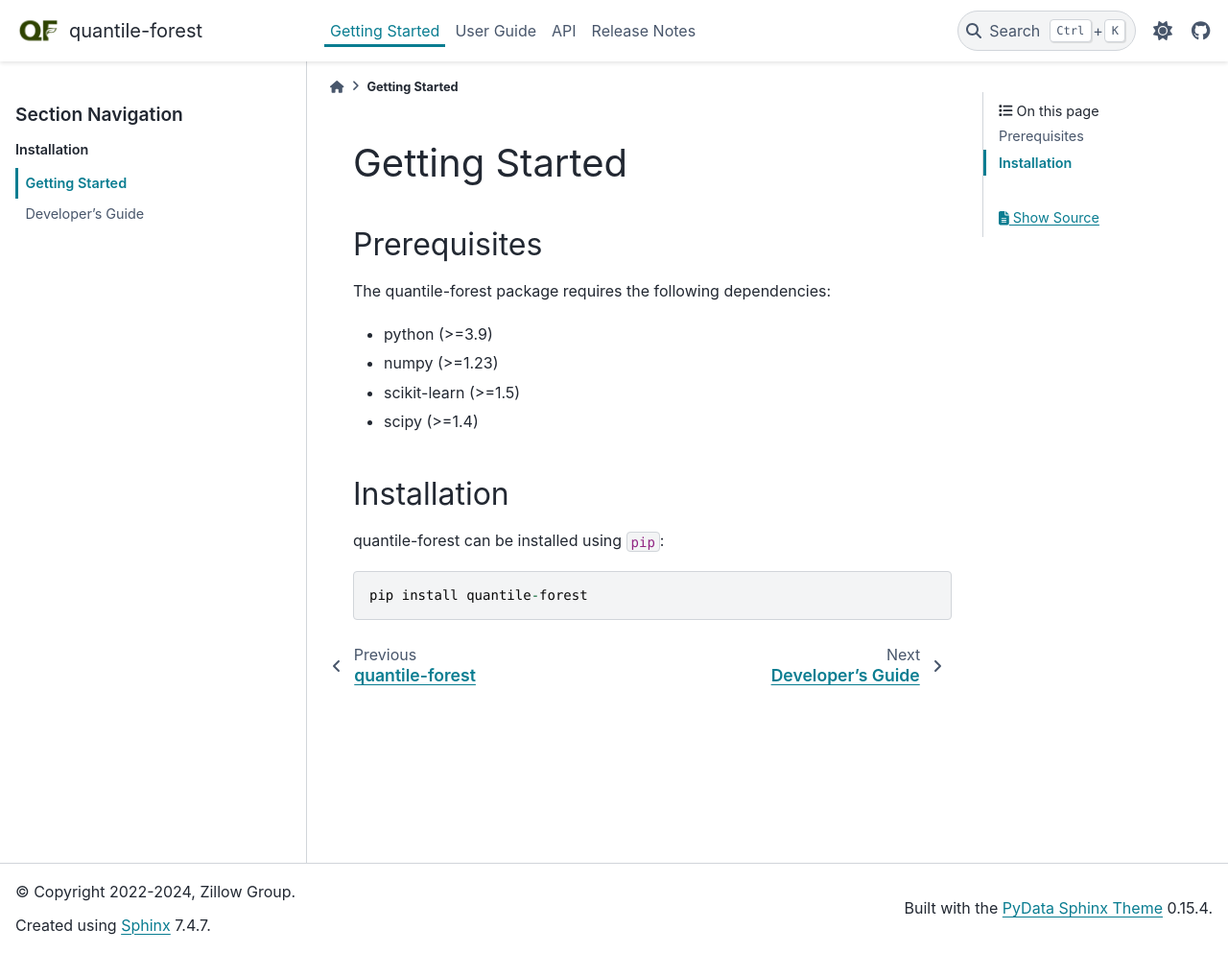
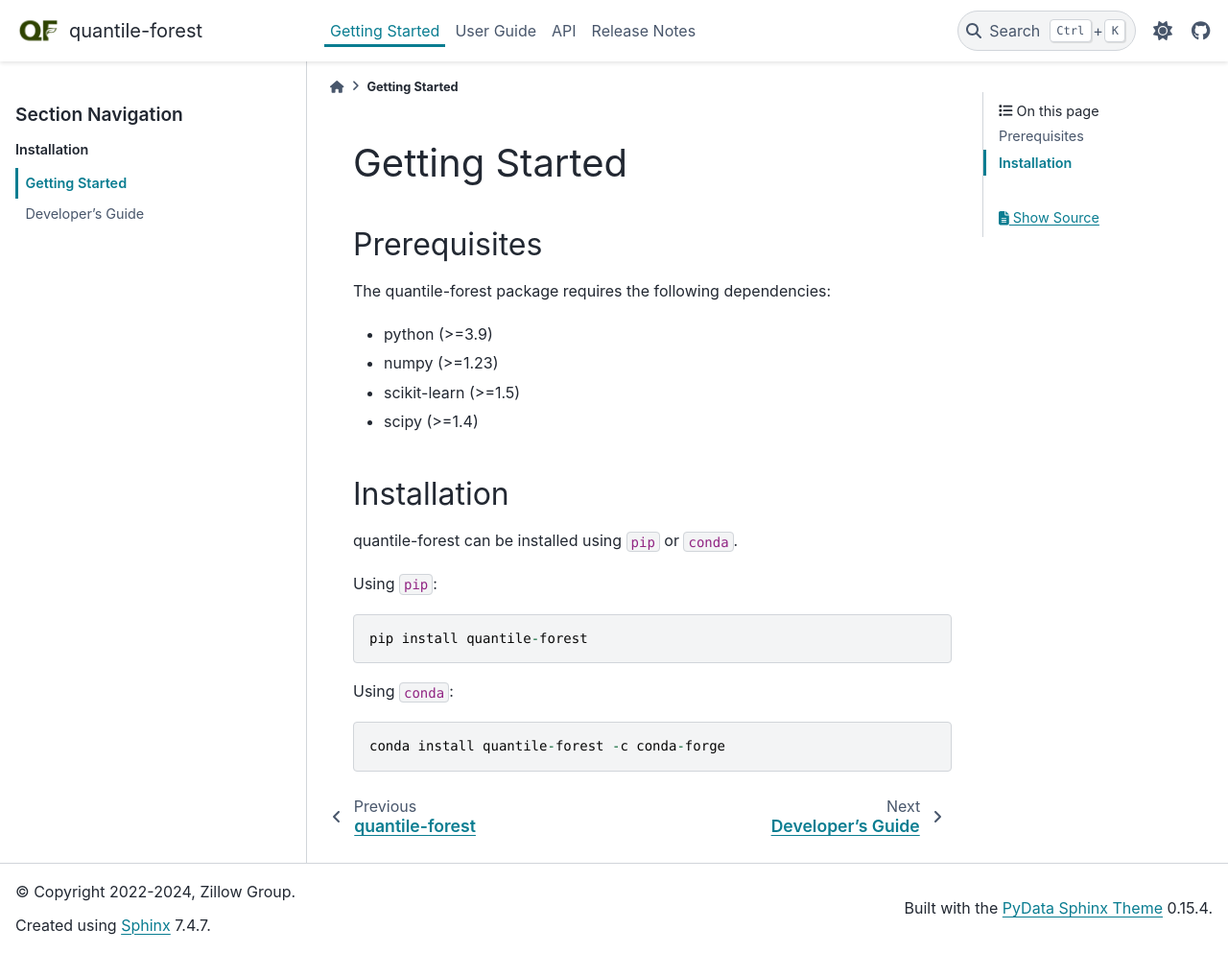
Before and after one commit to zillow/quantile-forest, a Sphinx documentation site: the page built from docs/getting_started/installation.rst, in a window 1280 px wide and 993 px high. Shown: the whole window at 96% size. Built offline with Sphinx 7.4.7 and the PyData theme 0.15.4, drawn with Linux system fonts in a browser that asks for light colours; pages that are not in the unit, such as notebooks, are missing from menus; the version number could not be read and is left out.

Commit message:
Add conda to docs

```diff
--- a/docs/getting_started/installation.rst
+++ b/docs/getting_started/installation.rst
@@ -16,9 +16,15 @@ The quantile-forest package requires the following dependencies:
 Installation
 ~~~~~~~~~~~~
 
-quantile-forest can be installed using `pip`::
+quantile-forest can be installed using `pip` or `conda`.
+
+Using `pip`::
 
   pip install quantile-forest
+
+Using `conda`::
+
+  conda install quantile-forest -c conda-forge
 
 .. toctree::
    :maxdepth: 1
```
Also changed, not shown: README.md (+7 -1 lines).
